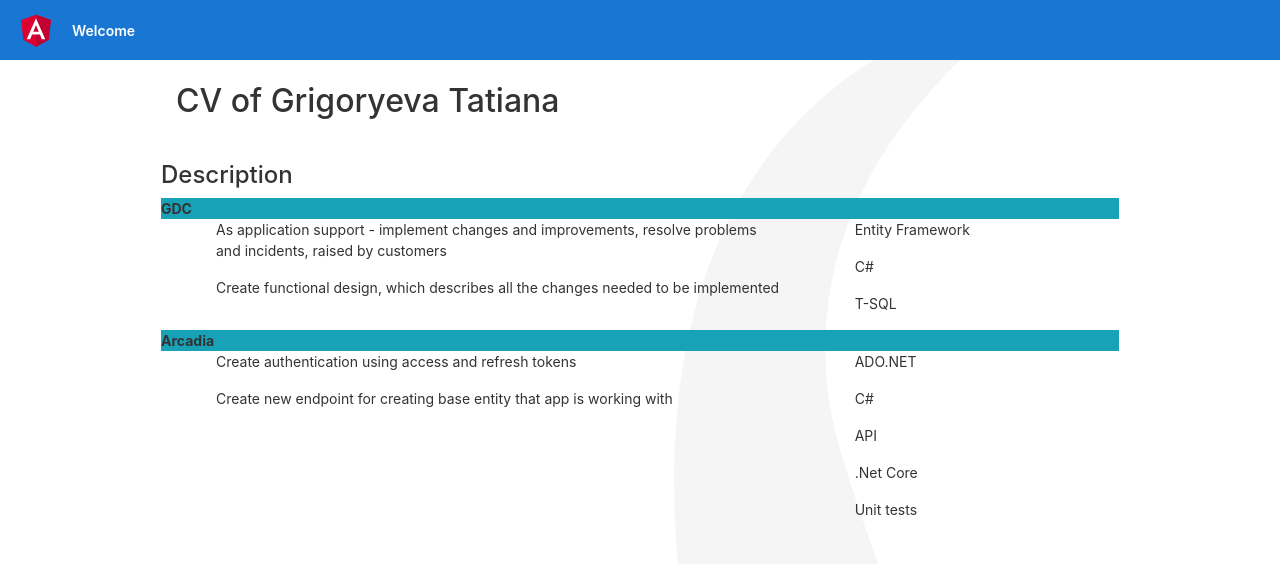
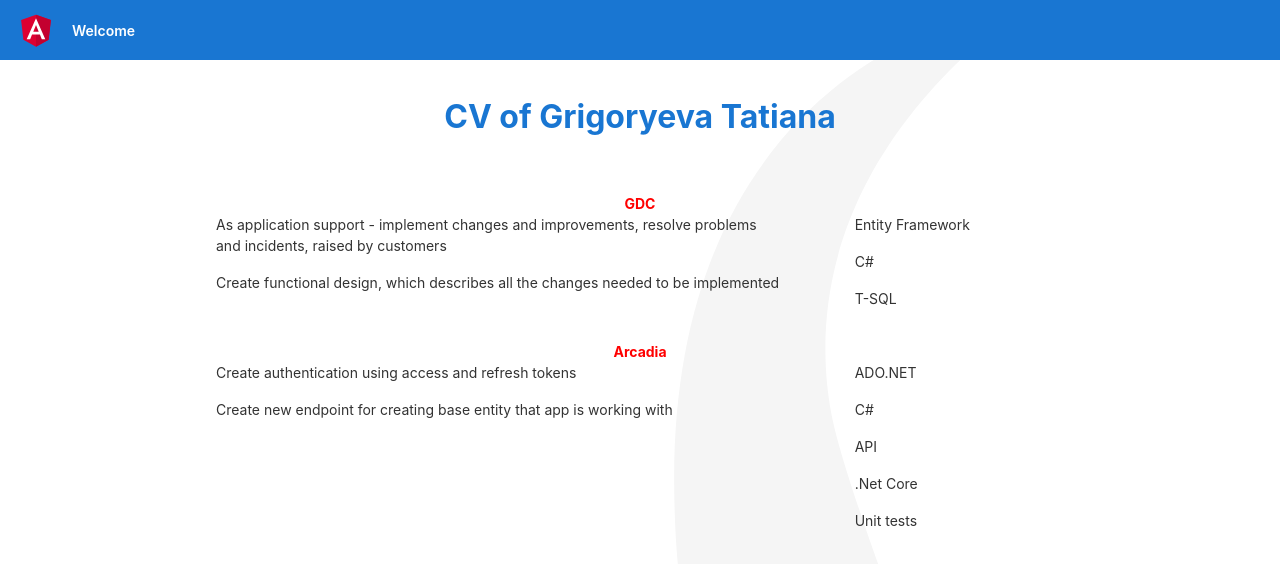
Before and after one commit to ShrinkingUniverse/my-cv-app, an Angular app: page / in a window 1280 px wide. Shown: the top 564 px of the page. Built offline with nearby package versions, Linux system fonts and the light colour scheme.

Commit message:
Styles for links added

```diff
--- a/src/app/app.component.html
+++ b/src/app/app.component.html
@@ -85,6 +85,8 @@
     flex-wrap: wrap;
     justify-content: center;
     margin-top: 16px;
+    font-weight: bold;
+    color: #1976d2
   }
 
   .card {
@@ -155,6 +157,7 @@
     z-index: -10;
   }
 
+
   a,
   a:visited,
   a:hover {
@@ -164,6 +167,25 @@
 
   a:hover {
     color: #125699;
+  }
+    /* unvisited link */
+    a:link {
+      color: red;
+    }
+
+    /* visited link */
+    a:visited {
+      color: #1976d2;
+    }
+
+    /* mouse over link */
+    a:hover {
+      color: red;
+    }
+
+    /* selected link */
+    a:active {
+      color: #1976d2;
     }
 
     .terminal {
@@ -308,13 +330,10 @@
 </div>
 
 <div class="content" role="main">
-  <span class="h2">CV of {{ title }}</span>
+  <span class="h2 card-container">CV of {{ title }}</span>
   <hr />
-  <div class="row">
-    <span class="h4 text-center" >Description</span>
-  </div>
-  <div *ngFor="let item of responsibilities">
-    <div class="row bg-info font-weight-bold">{{ item.companyName }}</div>
+  <div  *ngFor="let item of responsibilities">
+    <div class="row card-container"><a href="#" class="text-black" >{{ item.companyName }}</a></div>
     <div class="row">
     <div class="col-md-8" >
       <ul *ngFor="let single of item.responsibility">
```
Lines whose indentation alone changed are shown as unchanged.
